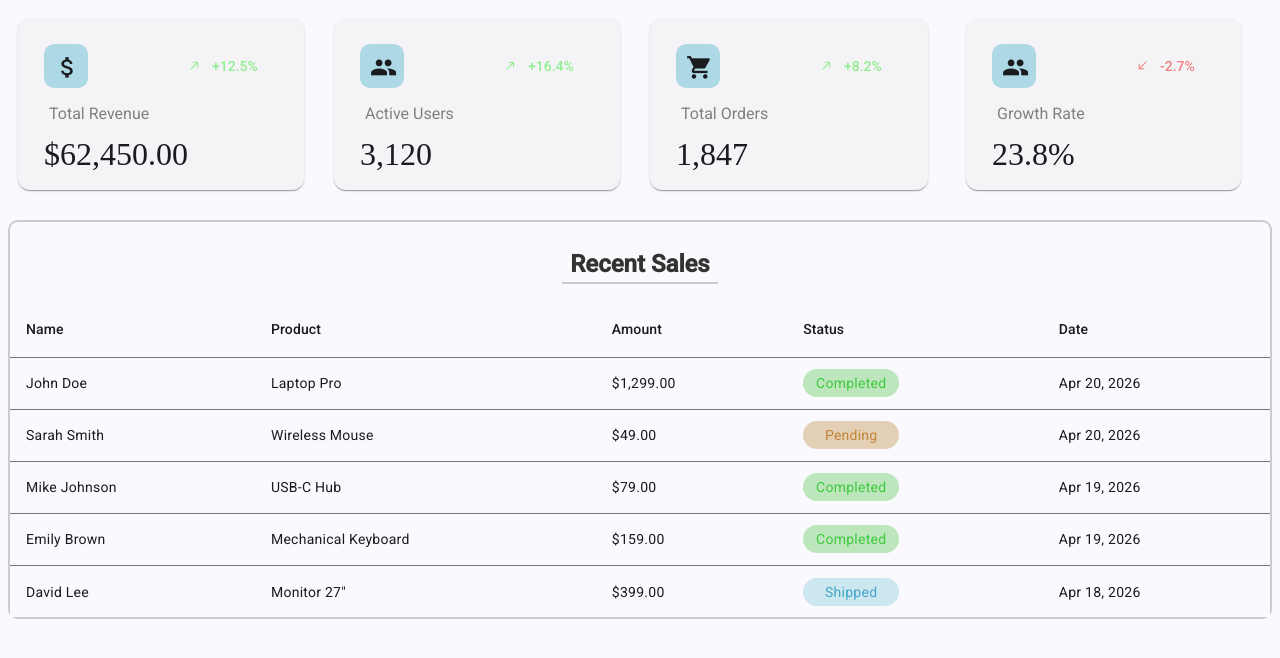
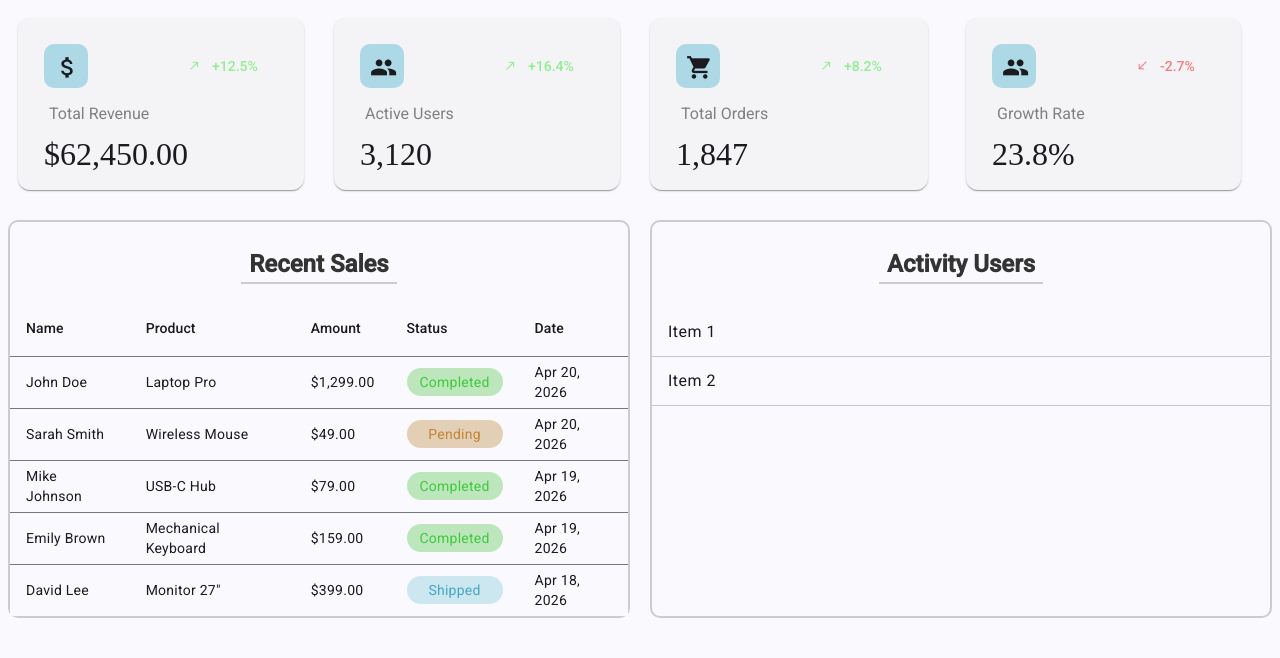
Before and after one commit to ChaitiDutta/dashboard-UI-system, an Angular app: page / in a window 1280 px wide. Shown: the top 658 px of the page. Built offline with nearby package versions, Linux system fonts and the light colour scheme.

Commit message:
activity user design completed

```diff
--- a/src/app/features/dashboard/component/dashboard/dashboard.css
+++ b/src/app/features/dashboard/component/dashboard/dashboard.css
@@ -21,7 +21,21 @@
   }
 }
 
-.table-grid {}
+.table-grid {
+  display: grid;
+  gap: 20px;
+}
+@media (min-width : 48rem) {
+  .table-grid  {
+    grid-template-columns: repeat(1, minmax(0, 1fr));
+  }
+}
+
+@media (min-width : 64rem) {
+  .table-grid {
+    grid-template-columns: repeat(2, minmax(0, 1fr));
+  }
+}
 
 h3 {
   /* .table-title { */
--- a/src/app/features/dashboard/component/dashboard/dashboard.html
+++ b/src/app/features/dashboard/component/dashboard/dashboard.html
@@ -12,6 +12,11 @@
             <h3 class="table_title">Recent Sales</h3>
             <app-table [dataSource]="tableData"></app-table>
         </div>
+        <div style="border-radius: 10px;
+    border: 2px solid #ccc;">
+     <h3 class="table_title">Activity Users</h3>
+            <app-activity-table></app-activity-table>
+        </div>
     </div>
 
 </div>
--- a/src/app/features/dashboard/component/dashboard/dashboard.ts
+++ b/src/app/features/dashboard/component/dashboard/dashboard.ts
@@ -6,10 +6,11 @@ import { Table } from '../../../../shared/components/table/table';
 import { Table_Model } from '../../../../shared/models/table.model';
 import { CommonModule } from '@angular/common';
 import { BreakpointObserver, Breakpoints } from '@angular/cdk/layout';
+import { ActivityTable } from '../../../../shared/components/activity-table/activity-table';
 
 @Component({
   selector: 'app-dashboard',
-  imports: [Card, Table, CommonModule],
+  imports: [Card, Table, CommonModule,ActivityTable],
   templateUrl: './dashboard.html',
   styleUrl: './dashboard.css',
 })
--- a/src/app/shared/components/activity-table/activity-table.html
+++ b/src/app/shared/components/activity-table/activity-table.html
@@ -1 +1,7 @@
-<p>activity-table works!</p>
+<!-- <p>activity-table works!</p> -->
+<mat-list>
+    <mat-list-item>Item 1</mat-list-item>
+    <mat-divider></mat-divider>
+     <mat-list-item>Item 2</mat-list-item>
+    <mat-divider></mat-divider>
+</mat-list>
--- a/src/app/shared/components/activity-table/activity-table.ts
+++ b/src/app/shared/components/activity-table/activity-table.ts
@@ -1,8 +1,10 @@
 import { Component } from '@angular/core';
+import { MatDividerModule } from '@angular/material/divider';
+import { MatListModule } from '@angular/material/list';
 
 @Component({
   selector: 'app-activity-table',
-  imports: [],
+  imports: [MatDividerModule, MatListModule],
   templateUrl: './activity-table.html',
   styleUrl: './activity-table.css',
 })
--- a/src/app/shared/components/table/table.html
+++ b/src/app/shared/components/table/table.html
@@ -1,5 +1,5 @@
 <!-- <p>table works!</p> -->
- <h2></h2>
+ <!-- <h2></h2> -->
 <table mat-table [dataSource]="tableData" class="mat-elevation-z8 custom-table">
     <ng-container matColumnDef="Name">
         <th mat-header-cell *matHeaderCellDef> Name </th>
```
